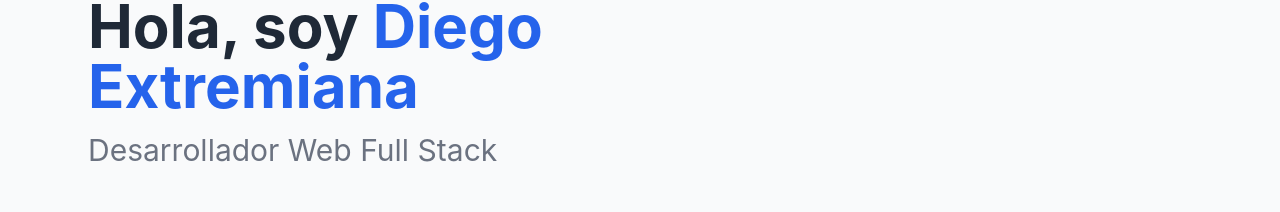
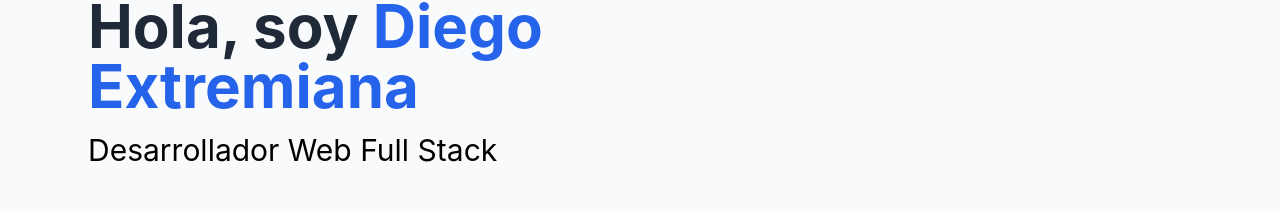
Before and after one commit to DiegoExtremiana/portfolioCompletoDiego, a React (Create React App) app: page / in a window 1280 px wide. Shown: the part 84-296 px from the top of the page. Built offline with nearby package versions, Linux system fonts and the light colour scheme; the HTML template or start-up script is replaced by a standard one.

Commit message:
Mejorando el estilo claro MK1

```diff
--- a/src/index.css
+++ b/src/index.css
@@ -62,11 +62,11 @@ section {
 
 /* Estilos para etiquetas de habilidades */
 .skill-tag {
-  @apply px-4 py-2 bg-blue-100 dark:bg-blue-900 text-[var(--text-primary)] rounded-full text-sm;
+  @apply px-4 py-2 bg-blue-100 dark:bg-blue-900 text-[var(--text-primary)] dark:text-white rounded-full text-sm;
 }
 
 .tech-tag {
-  @apply px-3 py-1 bg-gray-200 dark:bg-gray-600 text-[var(--text-primary)] rounded-full text-sm;
+  @apply px-3 py-1 bg-gray-200 dark:bg-gray-600 text-[var(--text-primary)] dark:text-white rounded-full text-sm;
 }
 
 /* Estilo para texto en rojo carmesí */
@@ -109,6 +109,11 @@ section {
 /* Estilos para subtítulos de sección */
 .section-subtitle {
   @apply text-xl sm:text-2xl font-bold text-center mb-6 sm:mb-8 text-[var(--text-primary)];
+}
+
+/* Estilos para h2 en modo claro - Forzar color negro */
+:root:not(.dark) h2 {
+  color: #000000 !important;
 }
 
 /* Estilos para enlaces */
```
